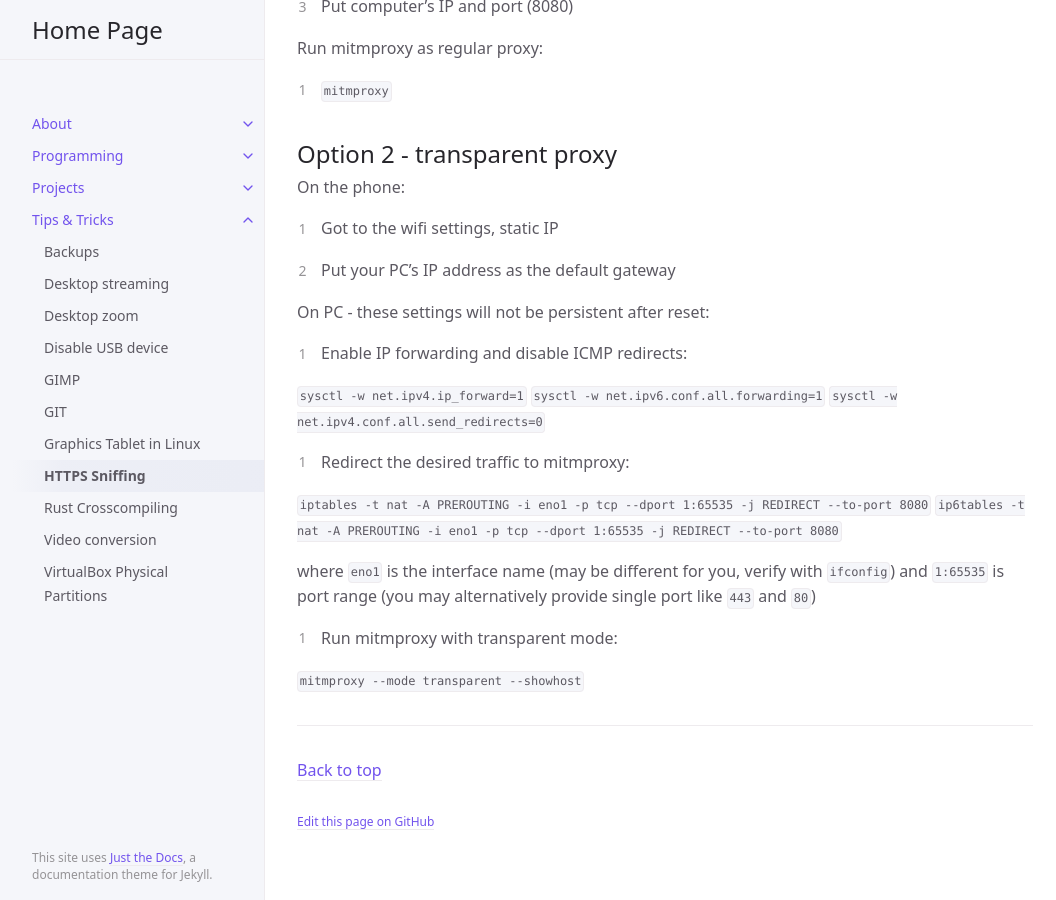
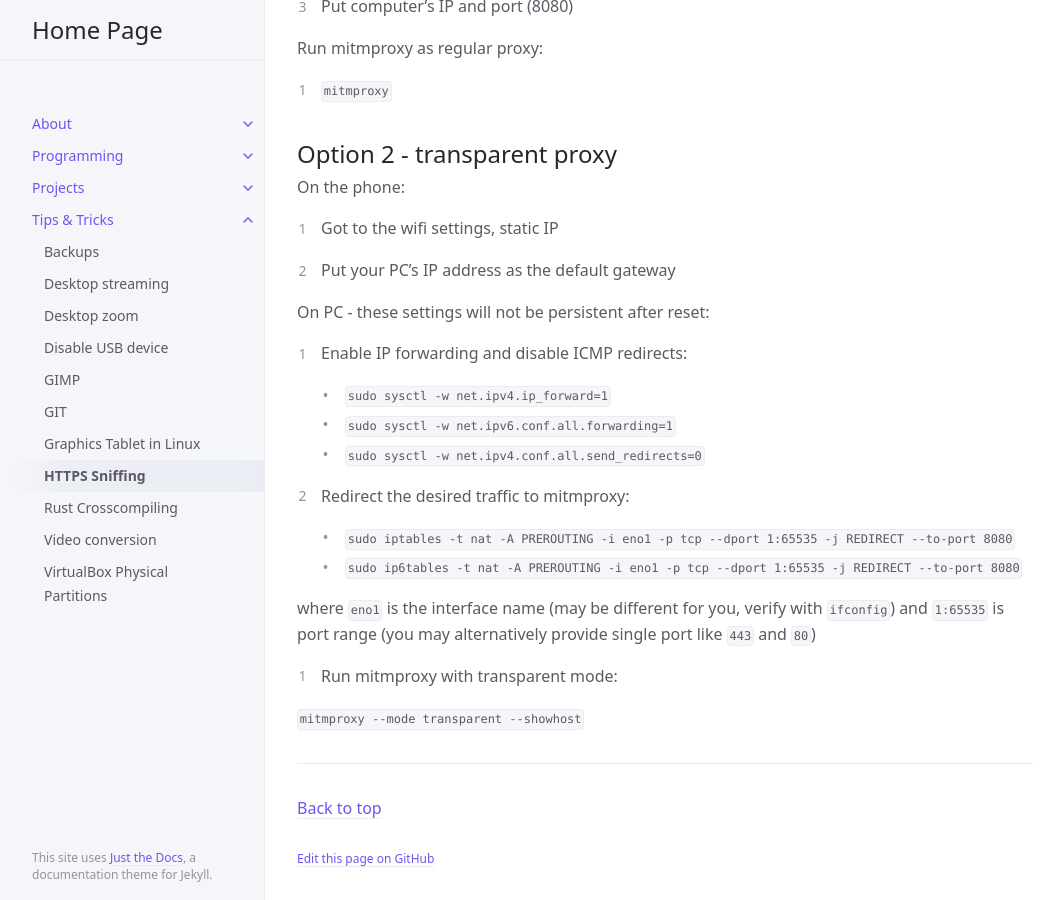
Before and after one commit to marek-g/marek-g.github.io, a Jekyll site: the page built from posts/tips_and_tricks/https_sniffing.md, in a window 1280 px wide and 900 px high, scrolled down 1879 px. Shown: the whole window, without its empty margins (107-1163 px from the left). Built offline with Jekyll 4.4.1, drawn with Linux system fonts in a browser that asks for light colours.

Commit message:
Update Https Sniffing

```diff
--- a/posts/tips_and_tricks/https_sniffing.md
+++ b/posts/tips_and_tricks/https_sniffing.md
@@ -89,14 +89,14 @@ On PC - these settings will not be persistent after reset:
 
 1. Enable IP forwarding and disable ICMP redirects:
 
-`sysctl -w net.ipv4.ip_forward=1`
-`sysctl -w net.ipv6.conf.all.forwarding=1`
-`sysctl -w net.ipv4.conf.all.send_redirects=0`
+   - `sudo sysctl -w net.ipv4.ip_forward=1`
+   - `sudo sysctl -w net.ipv6.conf.all.forwarding=1`
+   - `sudo sysctl -w net.ipv4.conf.all.send_redirects=0`
 
 2. Redirect the desired traffic to mitmproxy:
 
-`iptables -t nat -A PREROUTING -i eno1 -p tcp --dport 1:65535 -j REDIRECT --to-port 8080`
-`ip6tables -t nat -A PREROUTING -i eno1 -p tcp --dport 1:65535 -j REDIRECT --to-port 8080`
+   - `sudo iptables -t nat -A PREROUTING -i eno1 -p tcp --dport 1:65535 -j REDIRECT --to-port 8080`
+   - `sudo ip6tables -t nat -A PREROUTING -i eno1 -p tcp --dport 1:65535 -j REDIRECT --to-port 8080`
 
 where `eno1` is the interface name (may be different for you, verify with `ifconfig`)
 and `1:65535` is port range (you may alternatively provide single port like `443` and `80`)
```
